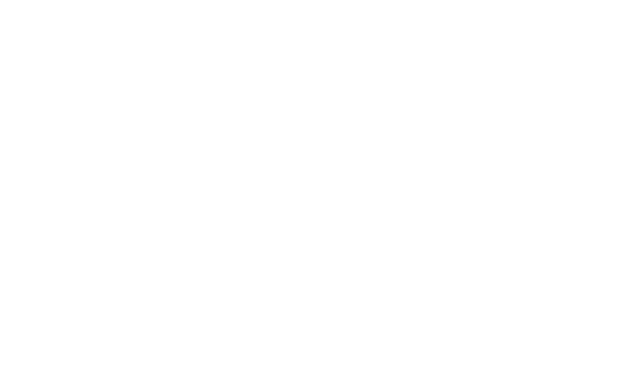
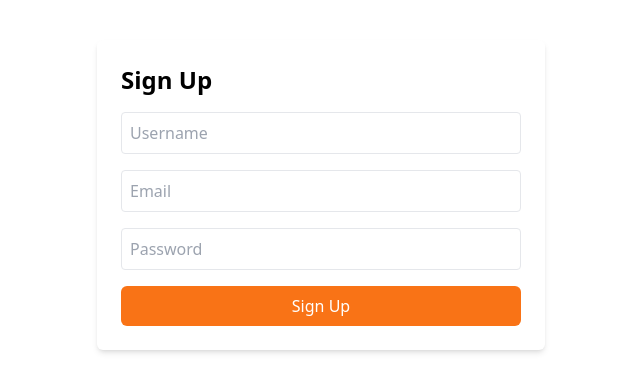
Before and after one commit to rainof/pizza-database-project, a React (Vite) app in the folder frontend/: page /signup in a window 1280 px wide. Before the commit this address had no page. Shown: the top 392 px of the page, without its empty margins (319-959 px from the left). Built offline with nearby package versions, Linux system fonts and the light colour scheme.

Commit message:
feat(frontend): add Sign Up button with link to registration page

```diff
--- a/frontend/src/App.jsx
+++ b/frontend/src/App.jsx
@@ -1,13 +1,14 @@
 import React from 'react';
 import { BrowserRouter as Router, Routes, Route } from 'react-router-dom';
 import HomePage from './pages/HomePage';
-
+import RegisterPage from './pages/RegisterPage';
 
 const App = () => {
   return (
     <Router>
       <Routes>
         <Route path="/" element={<HomePage />} />
+        <Route path="/signup" element={<RegisterPage />} />
       </Routes>
     </Router>
   );
--- a/frontend/src/components/Navbar.jsx
+++ b/frontend/src/components/Navbar.jsx
@@ -1,15 +1,22 @@
 import React from 'react';
-
+import { Link } from 'react-router-dom';
 
 const Navbar = () => {
   return (
     <nav className="flex justify-between items-center p-4 bg-orange-500 text-white">
       <div className="text-2xl font-bold">PizzaLand</div>
-      <button className="bg-white text-orange-500 px-4 py-2 rounded-md shadow-md hover:bg-gray-200">
-        Login
-      </button>
+      <div className="space-x-4">
+        <button className="bg-white text-orange-500 px-4 py-2 rounded-md shadow-md hover:bg-gray-200">
+          Login
+        </button>
+        <Link to="/signup">
+          <button className="bg-white text-orange-500 px-4 py-2 rounded-md shadow-md hover:bg-gray-200">
+            Sign Up
+          </button>
+        </Link>
+      </div>
     </nav>
-  )
-}
+  );
+};
 
 export default Navbar;
--- /dev/null
+++ b/frontend/src/pages/RegisterPage.jsx
@@ -0,0 +1,91 @@
+import React, { useState } from 'react';
+
+const Signup = () => {
+  const [formData, setFormData] = useState({
+    username: '',
+    email: '',
+    password: ''
+  });
+
+  const [error, setError] = useState('');
+  const [success, setSuccess] = useState('');
+
+  const handleChange = (e) => {
+    setFormData({
+      ...formData,
+      [e.target.name]: e.target.value
+    });
+  };
+
+  const handleSubmit = async (e) => {
+    e.preventDefault();
+    setError('');
+    setSuccess('');
+
+    try {
+      const response = await fetch('http://localhost:3000/auth/register', {
+        method: 'POST',
+        headers: {
+          'Content-Type': 'application/json',
+        },
+        body: JSON.stringify(formData),
+      });
+
+      const data = await response.json();
+
+      if (!response.ok) {
+        throw new Error(data.message || 'Registration failed');
+      }
+
+      setSuccess('Registration successful! Redirecting to login...');
+      setTimeout(() => {
+        window.location.href = '/login';
+      }, 2000);
+    } catch (err) {
+      setError(err.message);
+    }
+  };
+
+  return (
+    <div className="max-w-md mx-auto mt-10 p-6 bg-white shadow-md rounded-md">
+      <h2 className="text-2xl font-bold mb-4">Sign Up</h2>
+      {error && <p className="text-red-500">{error}</p>}
+      {success && <p className="text-green-500">{success}</p>}
+
+      <form onSubmit={handleSubmit}>
+        <input
+          type="text"
+          name="username"
+          placeholder="Username"
+          value={formData.username}
+          onChange={handleChange}
+          required
+          className="w-full p-2 border mb-4 rounded"
+        />
+        <input
+          type="email"
+          name="email"
+          placeholder="Email"
+          value={formData.email}
+          onChange={handleChange}
+          required
+          className="w-full p-2 border mb-4 rounded"
+        />
+        <input
+          type="password"
+          name="password"
+          placeholder="Password"
+          value={formData.password}
+          onChange={handleChange}
+          required
+          className="w-full p-2 border mb-4 rounded"
+        />
+        <button type="submit" className="w-full bg-orange-500 text-white p-2 rounded-md hover:bg-orange-600">
+          Sign Up
+        </button>
+      </form>
+    </div>
+  );
+};
+
+export default Signup;
```
